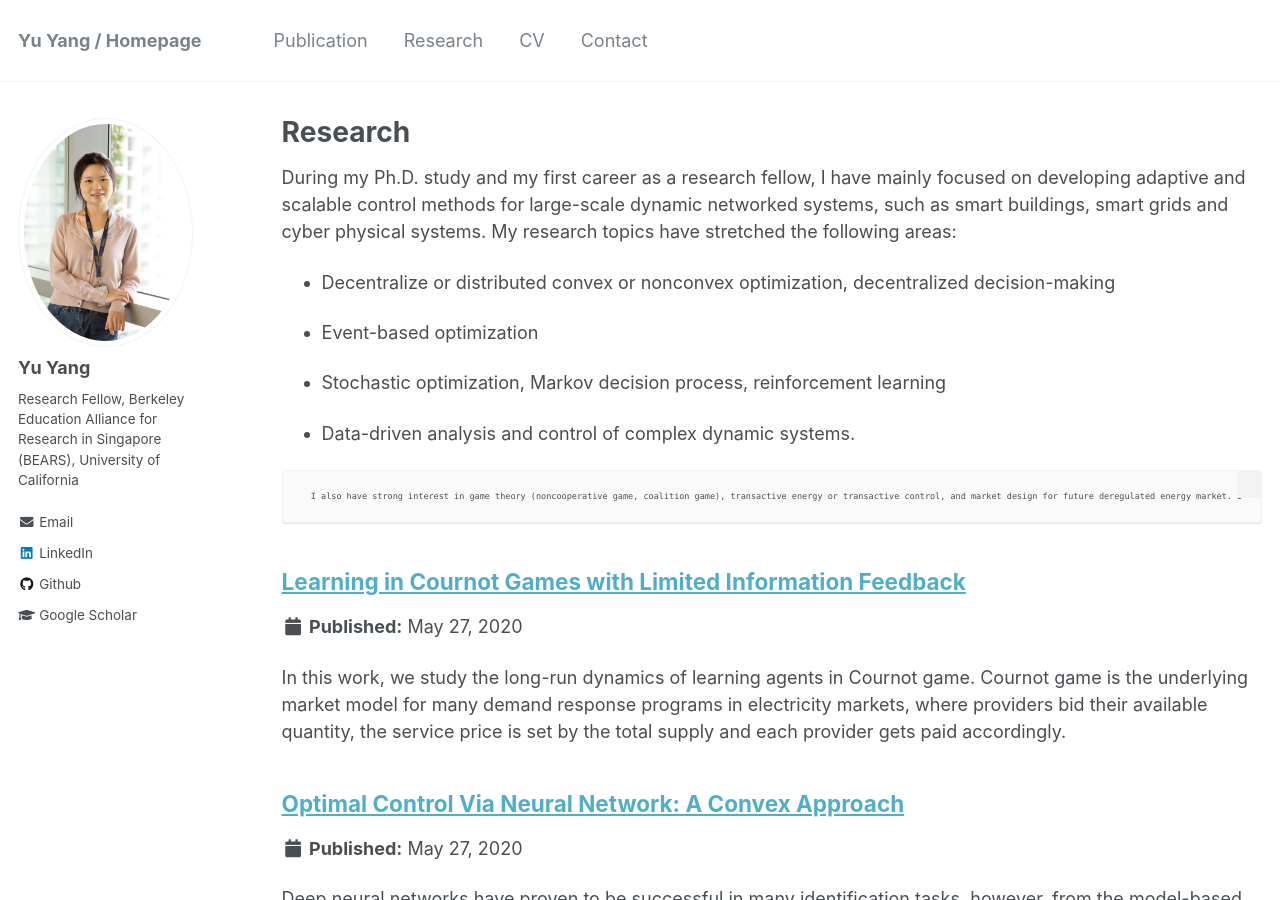
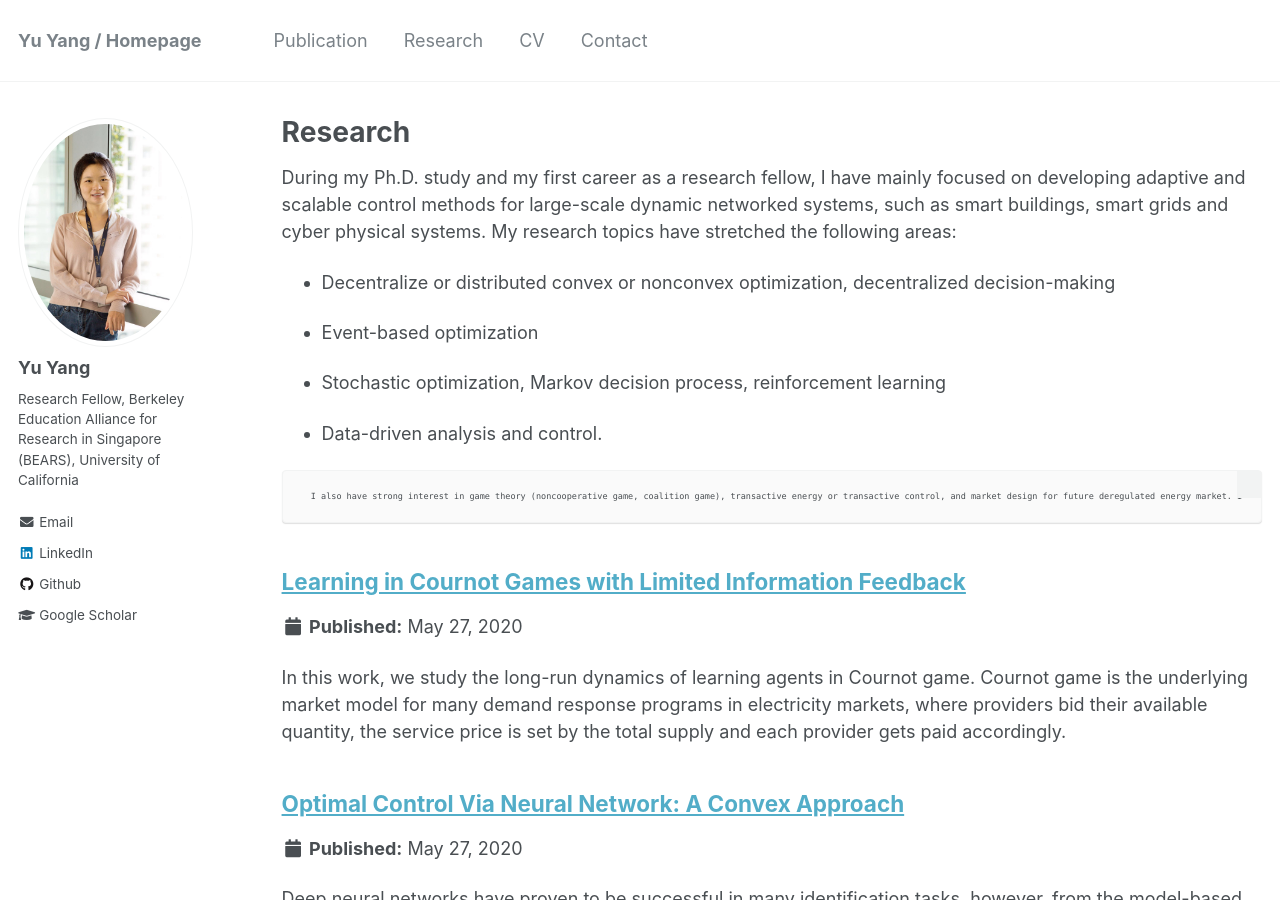
Before and after one commit to yangyu-berkeley/yangyu-berkeley.github.io, a Jekyll site: the page built from _pages/research.md, in a window 1280 px wide and 900 px high. Built offline with Jekyll 4.4.1, drawn with Linux system fonts in a browser that asks for light colours.

Commit message:
Update research.md

```diff
--- a/_pages/research.md
+++ b/_pages/research.md
@@ -14,7 +14,7 @@ My research topics have stretched the following areas:
     <li> <p>Decentralize or distributed convex or nonconvex optimization, decentralized decision-making </p></li>
     <li> <p> Event-based optimization </p></li>
     <li> <p> Stochastic optimization, Markov decision process, reinforcement learning </p></li>
-    <li> <p> Data-driven analysis and control of complex dynamic systems. </p></li>
+    <li> <p> Data-driven analysis and control. </p></li>
     </ul>
 </p>
       I also have strong interest in game theory (noncooperative game, coalition game), transactive energy or transactive control, and market design for future deregulated energy market. I'm also open to new theories and always looking for exciting research problems.
```
